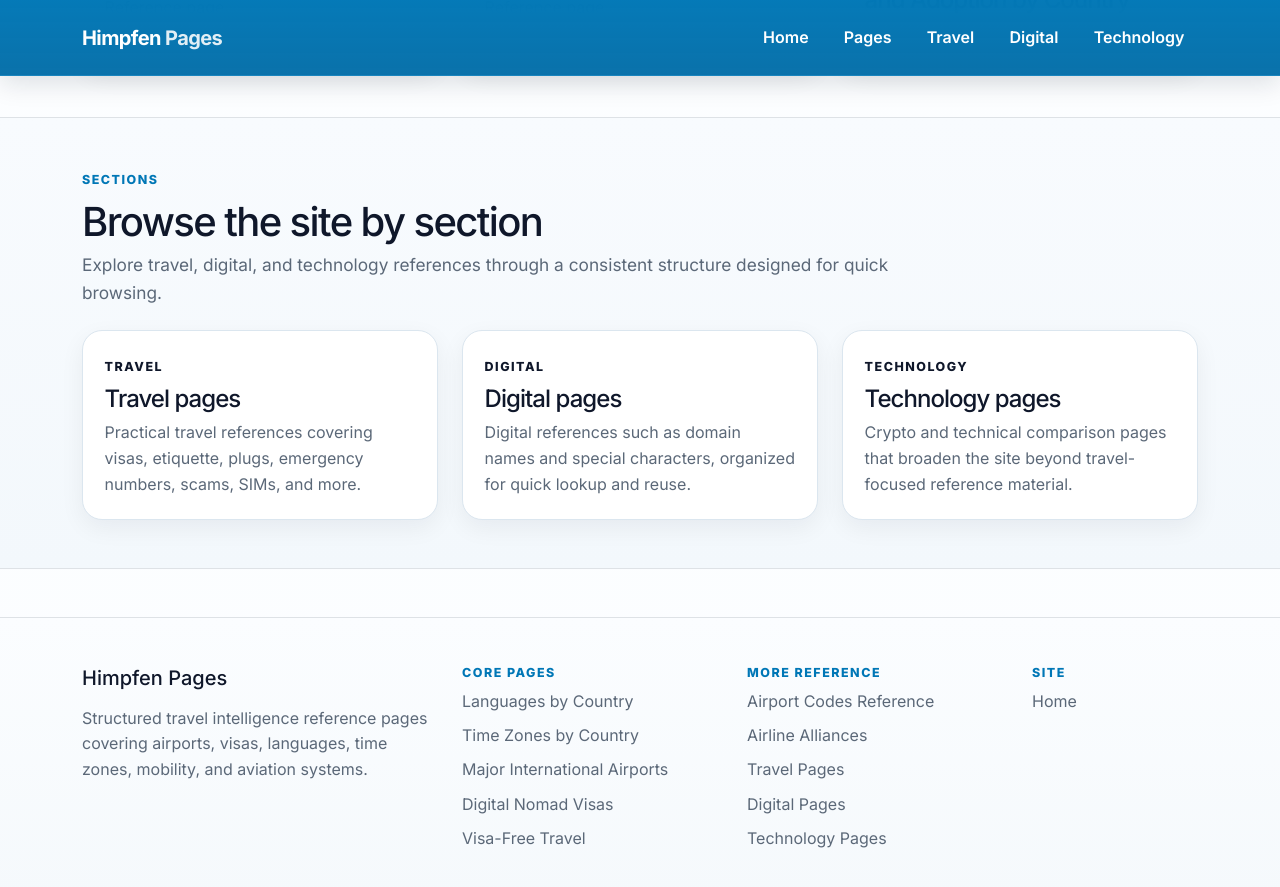
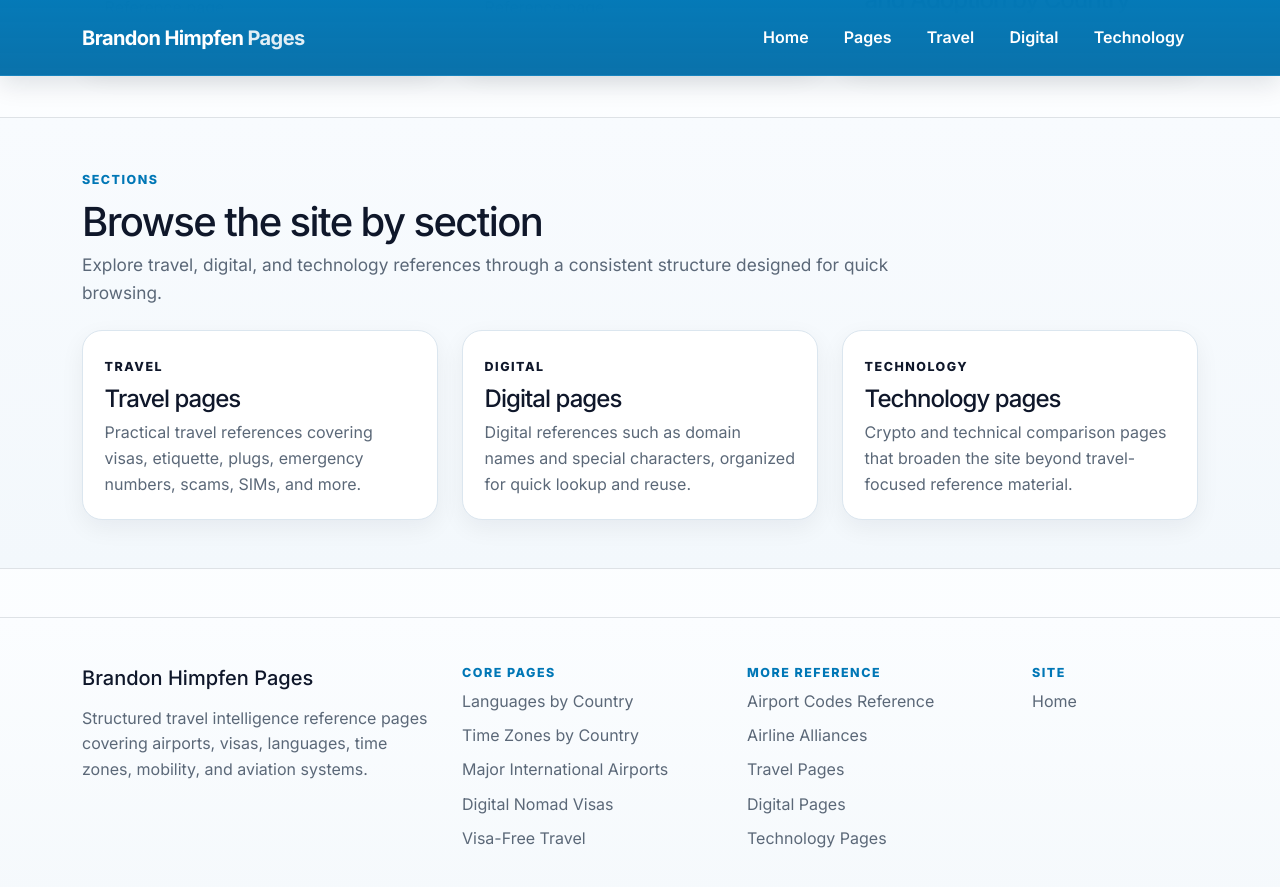
Before and after one commit to brandonhimpfen/pages, a Jekyll site: the page built from index.md, in a window 1280 px wide and 900 px high, scrolled down 2008 px. Shown: the top 887 px of the window. Built offline with Jekyll 4.4.1, drawn with Linux system fonts in a browser that asks for light colours.

Commit message:
Update default.html

```diff
--- a/_layouts/default.html
+++ b/_layouts/default.html
@@ -4,7 +4,7 @@
   <meta charset="UTF-8">
   <meta name="viewport" content="width=device-width, initial-scale=1.0">
   <title>{% if page.title %}{{ page.title }} | {% endif %}{{ site.title }}</title>
-  <link rel="icon" href="https://www.himpfen.com/content/images/size/w256h256/2026/04/himpfen-logo-transparent-1.png" type="image/png">
+  <link rel="icon" href="https://storage.ghost.io/c/bb/b5/bbb577cc-621d-4b86-946e-5a259ee28fa4/content/images/size/w256h256/2026/04/bhicon-transparent-blue-3.png" type="image/png">
   <meta name="description" content="{{ page.description | default: site.description }}">
   <link rel="preconnect" href="https://fonts.googleapis.com">
   <link rel="preconnect" href="https://fonts.gstatic.com" crossorigin>
@@ -20,15 +20,12 @@
 
     gtag('config', 'G-L8B84VLJKC');
   </script>
-  <!-- Google AdSense -->
-  <script async src="https://pagead2.googlesyndication.com/pagead/js/adsbygoogle.js?client=ca-pub-2079625064533995"
-     crossorigin="anonymous"></script>
 </head>
 <body>
   <header class="site-header border-bottom sticky-top">
     <nav class="navbar navbar-expand-lg py-3">
       <div class="container">
-        <a class="navbar-brand fw-bold" href="{{ '/' | relative_url }}">Himpfen <span>Pages</span></a>
+        <a class="navbar-brand fw-bold" href="{{ '/' | relative_url }}">Brandon Himpfen <span>Pages</span></a>
         <button class="navbar-toggler" type="button" data-bs-toggle="collapse" data-bs-target="#mainNav" aria-controls="mainNav" aria-expanded="false" aria-label="Toggle navigation">
           <span class="navbar-toggler-icon"></span>
         </button>
@@ -56,7 +53,7 @@
     <div class="container">
       <div class="row g-4">
         <div class="col-lg-4">
-          <h2 class="h5 mb-3">Himpfen Pages</h2>
+          <h2 class="h5 mb-3">Brandon Himpfen Pages</h2>
           <p class="text-secondary mb-0">Structured travel intelligence reference pages covering airports, visas, languages, time zones, mobility, and aviation systems.</p>
         </div>
         <div class="col-6 col-lg-3">
```
